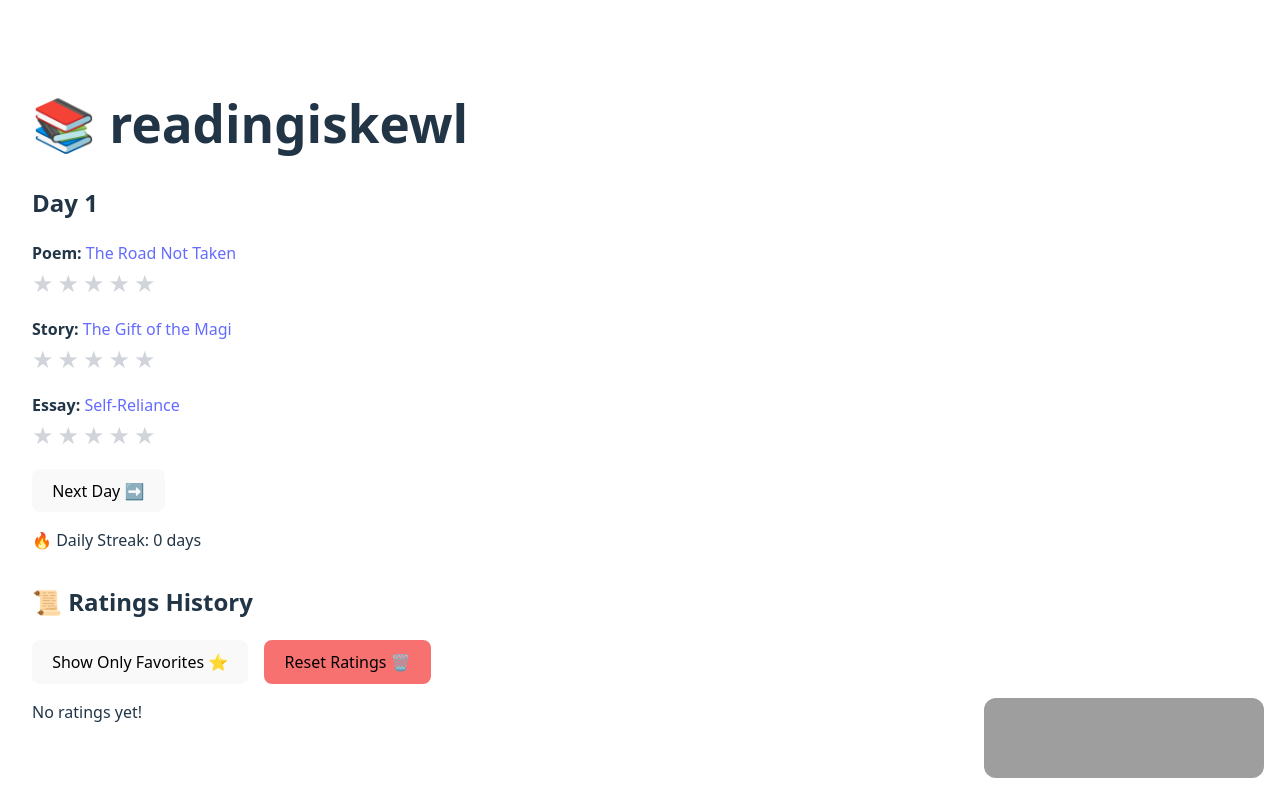
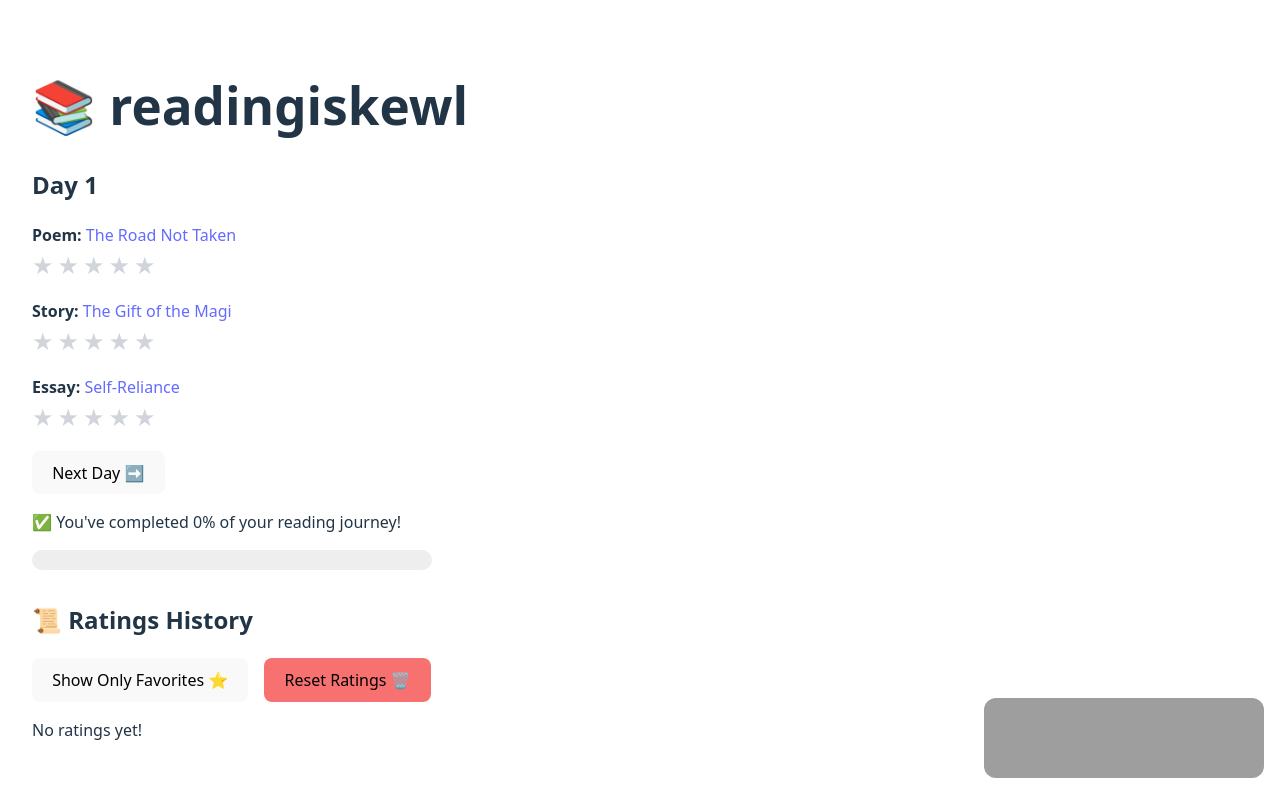
Before and after one commit to fluffhead98/readingiskewl, a React (Vite) app: page / in a window 1280 px wide. Built offline with nearby package versions, Linux system fonts and the light colour scheme; grey boxes are pictures that could not be loaded.

Commit message:
Add visual progress bar for reading completion

```diff
--- a/src/App.jsx
+++ b/src/App.jsx
@@ -36,6 +36,10 @@ function App() {
     }
   };
 
+  const totalItems = readingList.length * 3;
+  const completedItems = Object.keys(ratings).length;
+  const percentComplete = Math.round((completedItems / totalItems) * 100);
+
   return (
     <>
       <div style={{ padding: "2rem" }}>
@@ -62,12 +66,17 @@ function App() {
 
         <button onClick={nextDay}>Next Day ➡️</button>
 
-        <p style={{ marginTop: '1rem' }}>🔥 Daily Streak: {streak} days</p>
+        <div style={{ marginTop: '1rem' }}>
+          <p>✅ You've completed {percentComplete}% of your reading journey!</p>
+          <div style={{ background: '#eee', borderRadius: '10px', height: '20px', width: '100%', maxWidth: '400px', overflow: 'hidden' }}>
+            <div style={{ width: `${percentComplete}%`, background: '#4ade80', height: '100%' }}></div>
+          </div>
+        </div>
 
         <RatingsHistory ratings={ratings} setRatings={setRatings} />
       </div>
 
-      {/* Spotify Embed - Bottom Left */}
+      {/* Spotify Embed - Bottom Right */}
       <div style={{ position: 'fixed', bottom: '1rem', right: '1rem', zIndex: 1000 }}>
         <iframe
           title="Classical Essentials"
```
